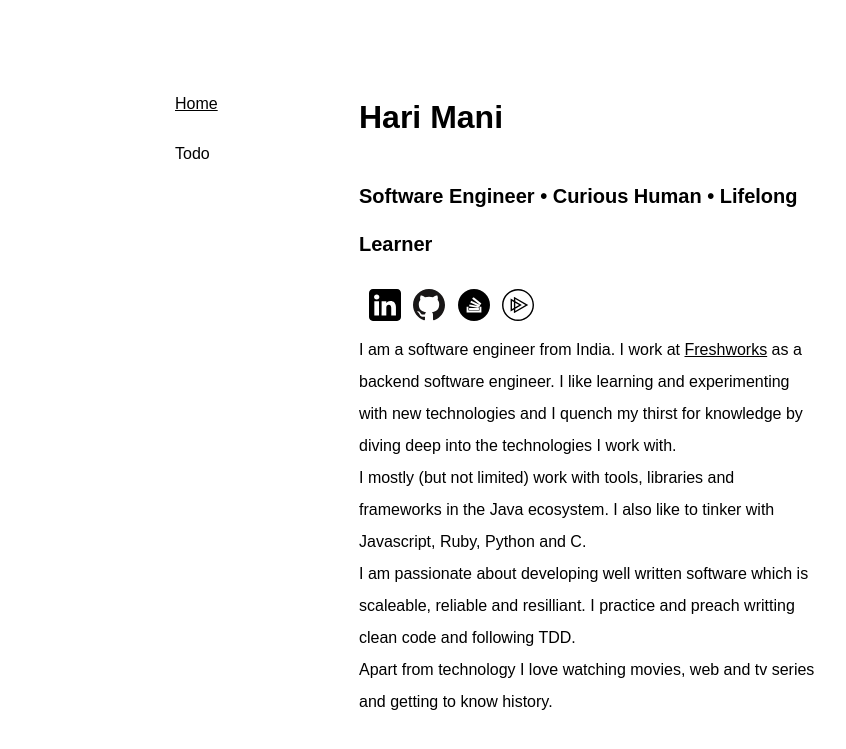
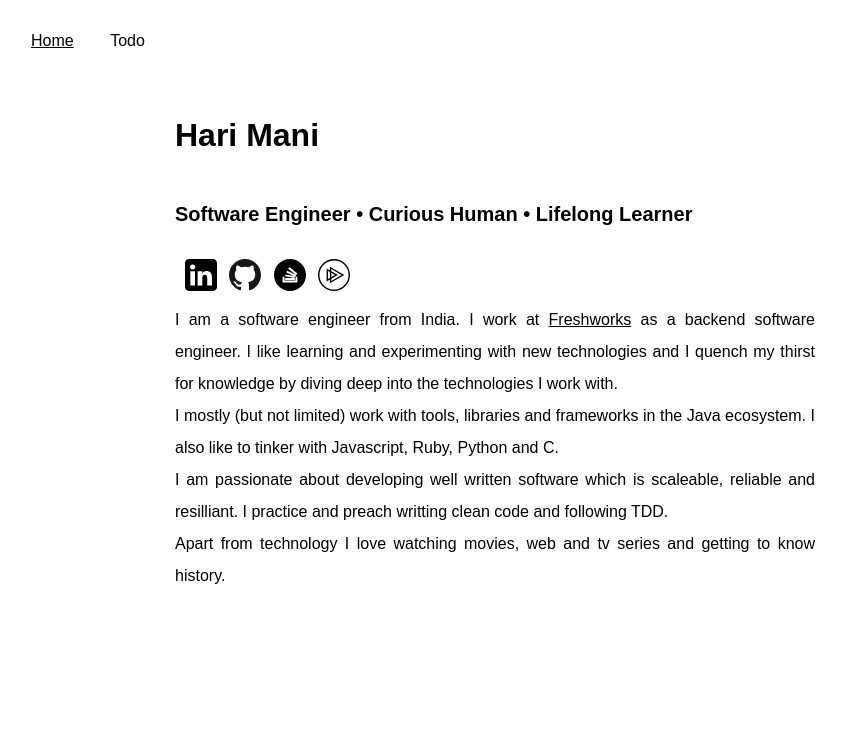
Before and after one commit to The-East-Wind/The-East-Wind.github.io, a Jekyll site: the page built from index.html, in a window 1280 px wide. Shown: the top 749 px of the page, without its empty margins (145-991 px from the left). Built offline with Jekyll 4.4.1, drawn with Linux system fonts in a browser that asks for light colours; some web fonts are replaced.

Commit message:
feat: change site layout to have navbar on top and change main content layout
Signed-off-by: Hari M <hariatul1998@gmail.com>

```diff
--- a/_includes/navigation.html
+++ b/_includes/navigation.html
@@ -1,5 +1,11 @@
 <nav class="navbar primary">
+  <section>
     {% for item in site.data.navigation %}
-        <a class="item {% if page.url == item.link %}active{% endif %}" href="{{ item.link }}">{{ item.name }}</a>
+    <a
+      class="item {% if page.url == item.link %}active{% endif %}"
+      href="{{ item.link }}"
+      >{{ item.name }}</a
+    >
     {% endfor %}
+  </section>
 </nav>
--- a/_layouts/default.html
+++ b/_layouts/default.html
@@ -11,12 +11,12 @@
     {% feed_meta %}
     {% seo %}
     {% if jekyll.environment == "production" %}
-      <script src='https://cdn.freshmarketer.com.au/20726820/198838.js'></script>
+      <script src="https://cdn.freshmarketer.com.au/20726820/198838.js"></script>
     {% endif %}
   </head>
   <body>
+    {% include navigation.html %}
     <div class="container">
-      {% include navigation.html %}
       <main id="content" class="content" role="main">{{ content }}</main>
     </div>
   </body>
--- a/_sass/main.scss
+++ b/_sass/main.scss
@@ -1,20 +1,25 @@
+:root {
+    --background-color: #ffffff;
+    --color: #000000;
+}
+
 body {
     top: 0;
     margin: 0;
     padding: 0;
     font-family: 'Tilt Neon', sans-serif;
     height: 1vh;
+    background-color: var(--background-color);
+    color: var(--color);
 }
 
 a {
-    color: black;
+    color: var(--color);
 }
 
 .container {
-    display: grid;
-    grid-template-columns: 1fr 3fr;
-    margin: 5% 25%;
-    gap: 5%;
+    width: 100%;
+    margin: 0 auto;
 }
 
 .content {
@@ -22,6 +27,9 @@ a {
     flex-direction: column;
     align-items: center;
     height: 100%;
+    text-align: justify;
+    max-width: 640px;
+    margin: 0 auto;
 }
 
 .content .section {
@@ -56,9 +64,12 @@ a {
 
 .navbar {
     display: flex;
-    flex-direction: column;
+    flex-direction: row;
     align-items: center;
-    margin: 10% 0;
+    justify-content: space-between;
+    max-width: 960px;
+    margin: 0 auto;
+    padding: 2em;
 }
 
 .navbar .item {
```
Also changed, not shown: Gemfile.lock.
